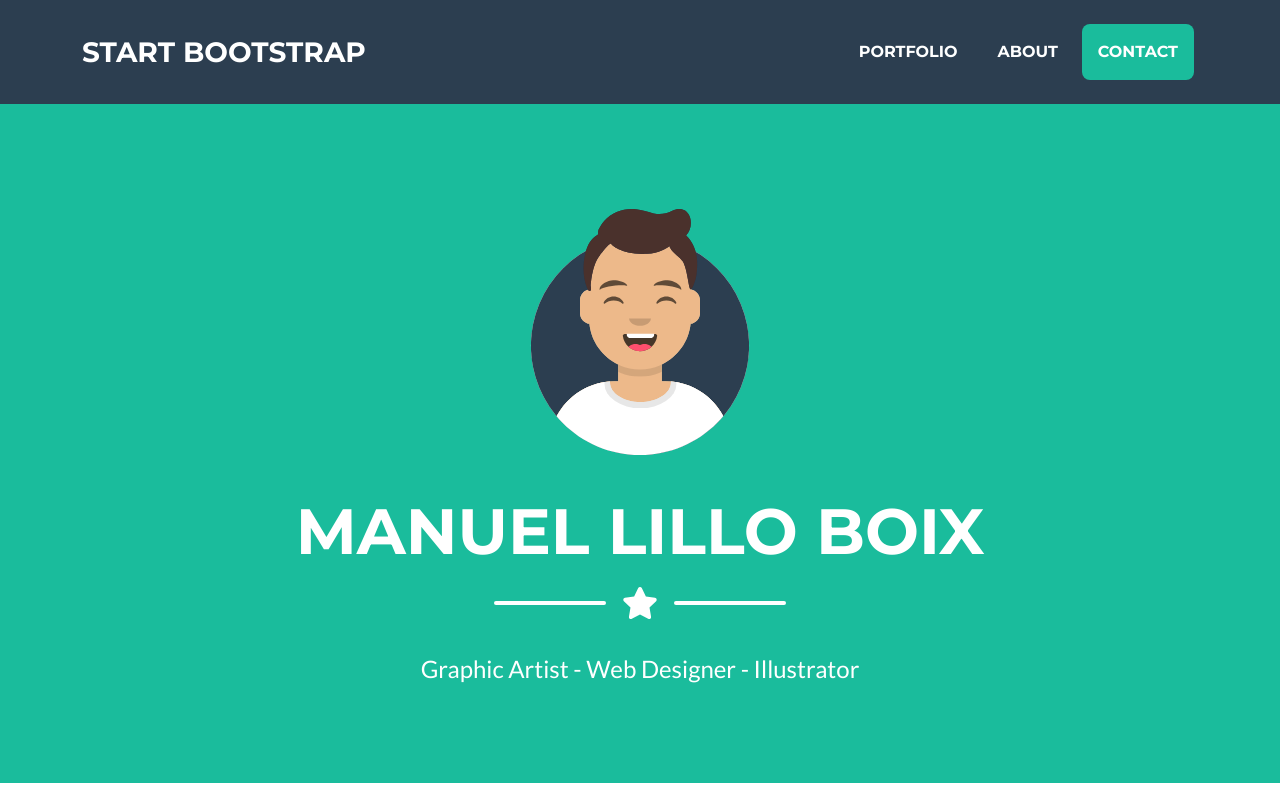
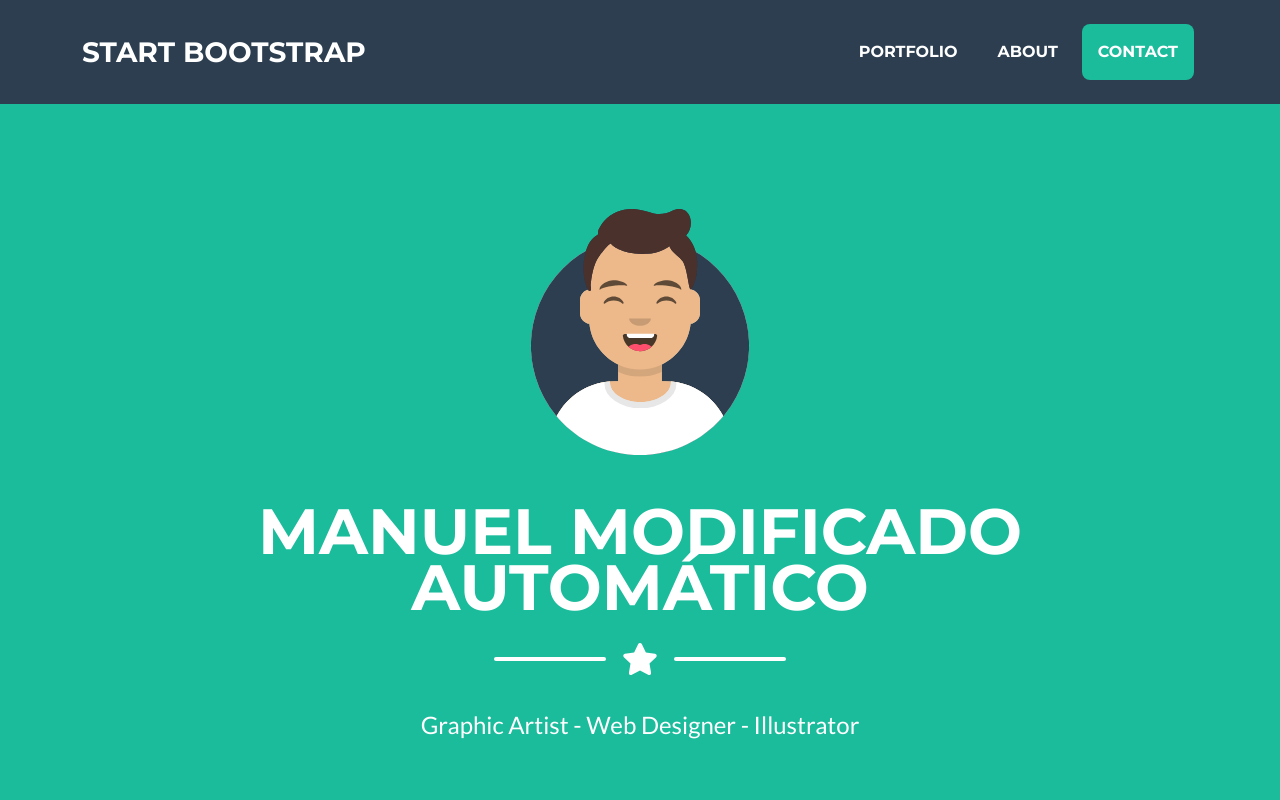
Before and after one commit to manlibo/AWS, a plain HTML site: page index.html in a window 1280 px wide. Shown: the top 800 px of the page. Drawn offline with nearby package versions, Linux system fonts and the light colour scheme.

Commit message:
Commit 3 - Modificación deploy.sh

```diff
--- a/index.html
+++ b/index.html
@@ -40,7 +40,7 @@
                 <!-- Masthead Avatar Image-->
                 <img class="masthead-avatar mb-5" src="assets/img/avataaars.svg" alt="..." />
                 <!-- Masthead Heading-->
-                <h1 class="masthead-heading text-uppercase mb-0">Manuel Lillo Boix</h1>
+                <h1 class="masthead-heading text-uppercase mb-0">Manuel Modificado Automático</h1>
                 <!-- Icon Divider-->
                 <div class="divider-custom divider-light">
                     <div class="divider-custom-line"></div>
```
